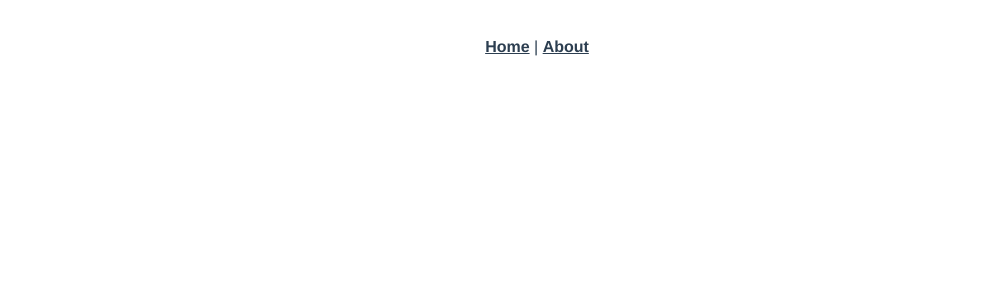
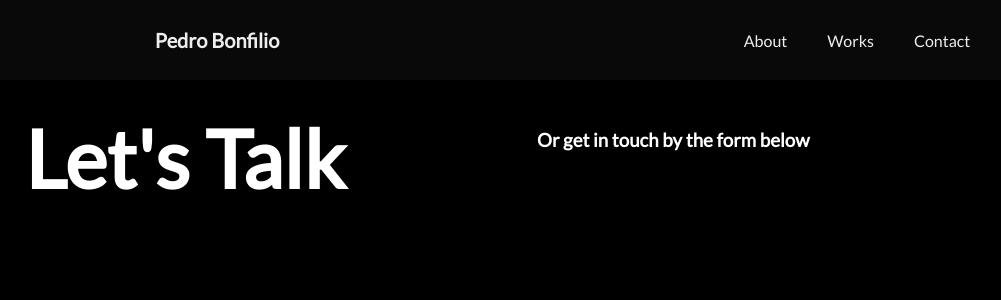
Before and after one commit to pedroblimaa/pedrobonfilio-vue, a Vue app: page /contact in a window 1280 px wide. Shown: the top 300 px of the page, without its empty margins (103-1104 px from the left). Built offline with nearby package versions, Linux system fonts and the light colour scheme.

Commit message:
Adicionado barra de navegação e começo da primeira página

```diff
--- a/src/App.vue
+++ b/src/App.vue
@@ -1,32 +1,32 @@
 <template>
   <div id="app">
-    <div id="nav">
-      <router-link to="/">Home</router-link> |
-      <router-link to="/about">About</router-link>
-    </div>
+    <NavBar/>
     <router-view/>
   </div>
 </template>
 
+<script>
+import NavBar from "./components/NavBar/NavBar"
+
+export default {
+  components: {
+    NavBar,
+  }
+}
+</script>
+
 <style>
+@import url('https://fonts.googleapis.com/css?family=Lato&display=swap');
+
+body{
+  margin: 0
+}
+
 #app {
-  font-family: Avenir, Helvetica, Arial, sans-serif;
+  font-family: 'Lato', sans-serif;
   -webkit-font-smoothing: antialiased;
   -moz-osx-font-smoothing: grayscale;
   text-align: center;
   color: #2c3e50;
 }
-
-#nav {
-  padding: 30px;
-}
-
-#nav a {
-  font-weight: bold;
-  color: #2c3e50;
-}
-
-#nav a.router-link-exact-active {
-  color: #42b983;
-}
 </style>
--- /dev/null
+++ b/src/components/NavBar/NavBar.css
@@ -0,0 +1,23 @@
+.nav {
+  height: 80px;
+  background-color: #090909;
+  display: grid;
+  grid-template-columns: 1fr 1fr;
+}
+
+.nav a {
+  text-decoration: none;
+  color: #eee;
+  margin-left: 20px;
+  margin-right: 20px;
+}
+
+.nav * {
+  margin-top: auto;
+  margin-bottom: auto;
+}
+
+.nav-title {
+  font-size: 20px;
+  font-weight: bold;
+}
--- /dev/null
+++ b/src/components/NavBar/NavBar.vue
@@ -0,0 +1,21 @@
+<template>
+  <div class="nav">
+    <h2 class="nav-title"> <router-link to="/"> Pedro Bonfilio</router-link></h2>
+    <div class="nav-options">
+      <router-link to="/">About</router-link>
+      <router-link to="/works">Works</router-link>
+      <router-link to="/contact">Contact</router-link>
+    </div>
+  </div>
+</template>
+
+<script>
+import './NavBar.css'
+
+export default {
+  name: "NavBar",
+  props: {
+    msg: String,
+  },
+};
+</script>
--- a/src/router/index.js
+++ b/src/router/index.js
@@ -1,23 +1,21 @@
 import Vue from 'vue'
 import VueRouter from 'vue-router'
-import Home from '../views/Home.vue'
+import About from '../views/About/About.vue'
+import Contact from '../views/Contact/Contact.vue'
 
 Vue.use(VueRouter)
 
 const routes = [
   {
     path: '/',
-    name: 'Home',
-    component: Home
+    name: 'About',
+    component: About
   },
   {
-    path: '/about',
-    name: 'About',
-    // route level code-splitting
-    // this generates a separate chunk (about.[hash].js) for this route
-    // which is lazy-loaded when the route is visited.
-    component: () => import(/* webpackChunkName: "about" */ '../views/About.vue')
-  }
+    path: '/contact',
+    name: 'Contact',
+    component: Contact
+  },
 ]
 
 const router = new VueRouter({
--- a/src/views/About.vue
+++ /dev/null
@@ -1,5 +0,0 @@
-<template>
-  <div class="about">
-    <h1>This is an about page</h1>
-  </div>
-</template>
--- /dev/null
+++ b/src/views/About/About.css
@@ -0,0 +1,16 @@
+.main-block {
+  height: calc(100vh - 80px);
+  display: flex;
+  background-image: url("../../assets/main-img.png");
+  background-size: cover;
+}
+
+.main-card {
+  margin: auto;
+  width: 40%;
+  font-size: 35px;
+  background-color: rgba(0, 0, 0, 0.7);
+  color: #fff;
+  padding: 50px 30px;
+  border-radius: 5px;
+}
--- /dev/null
+++ b/src/views/About/About.vue
@@ -0,0 +1,19 @@
+<template>
+  <div class="about">
+    <div class="block main-block">
+      <div class="main-card">
+        My name is Pedro Bonfilio Lima, I'm a Full-Stack developer, currently attending
+        control and automation course . Please have a seat, scroll down, and I'll get you
+        a coffee.
+      </div>
+    </div>
+  </div>
+</template>
+
+<script>
+import './About.css'
+
+export default {
+  name: 'About',
+}
+</script>
--- /dev/null
+++ b/src/views/Contact/Contact.css
@@ -0,0 +1,22 @@
+body {
+  background-color: #000;
+}
+
+.contact {
+  margin-left: auto;
+  margin-right: auto;
+  margin-top: 30px;
+  width: 80%;
+  color: #fff;
+  display: grid;
+  grid-template-columns: 1fr 1fr;
+}
+
+.contact-title {
+  font-size: 80px;
+  margin: 0;
+}
+
+.contact div {
+  text-align: left;
+}
--- /dev/null
+++ b/src/views/Contact/Contact.vue
@@ -0,0 +1,14 @@
+<template>
+  <div class="contact">
+    <div><h1 class="contact-title">Let's Talk</h1></div>
+    <div class="form-container"><h3>Or get in touch by the form below</h3></div>
+  </div>
+</template>
+
+<script>
+import "./Contact.css";
+
+export default {
+  name: "Contact",
+};
+</script>
--- a/src/views/Home.vue
+++ /dev/null
@@ -1,18 +0,0 @@
-<template>
-  <div class="home">
-    <img alt="Vue logo" src="../assets/logo.png">
-    <HelloWorld msg="Welcome to Your Vue.js App"/>
-  </div>
-</template>
-
-<script>
-// @ is an alias to /src
-import HelloWorld from '@/components/HelloWorld.vue'
-
-export default {
-  name: 'Home',
-  components: {
-    HelloWorld
-  }
-}
-</script>
```
Also changed, not shown: 1 other file (tests, documents, lock files or other folders).
